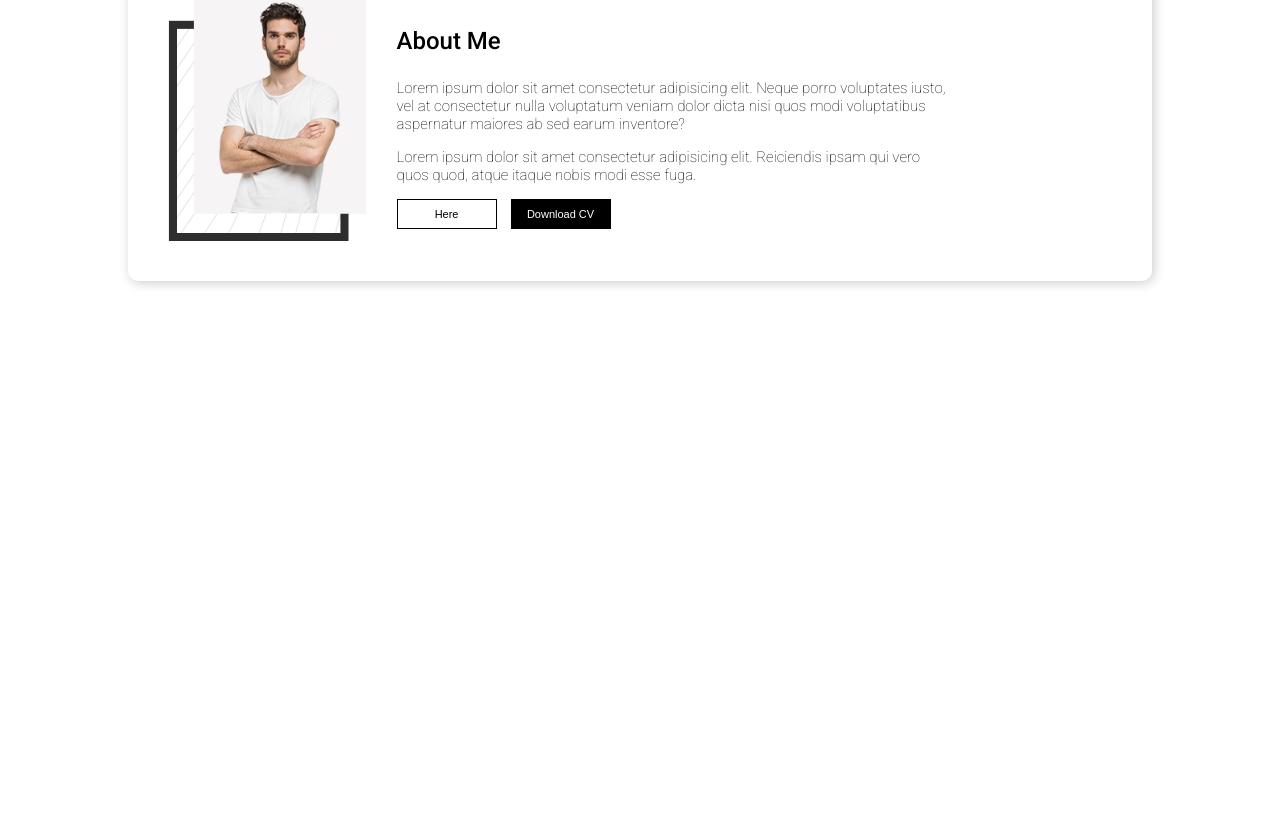
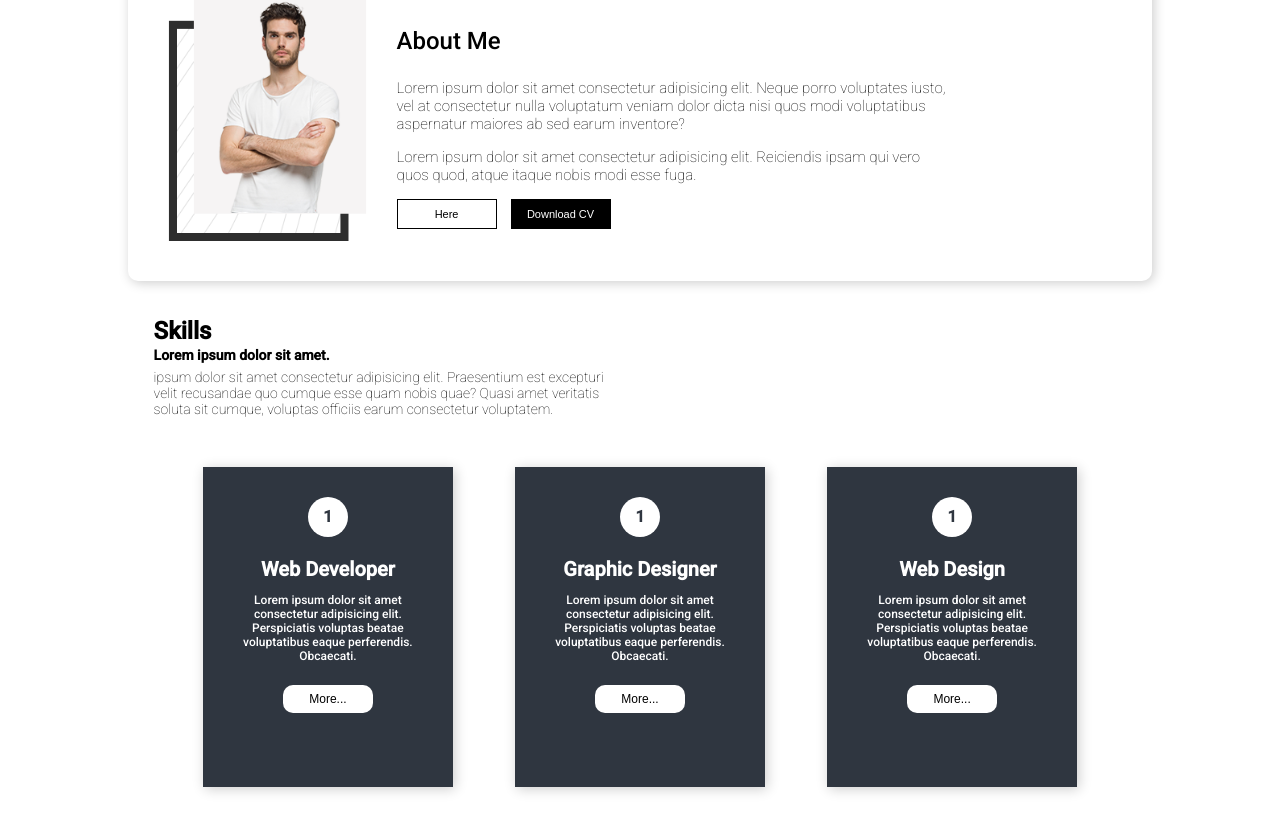
Before and after one commit to yudiyahrian/Web-Portofolio, a plain HTML site: page index.html in a window 1280 px wide. Shown: the part 561-1392 px from the top of the page. Before the commit the page ends 862 px from the top, so only its background shows below. Drawn offline with Linux system fonts and the light colour scheme.

Commit message:
Membuat Skills

```diff
--- a/css/style.css
+++ b/css/style.css
@@ -143,3 +143,93 @@ body{
     margin-right: 10px;
     color: white;
 }
+
+.text-skill{
+    margin-left: 12%;
+    margin-top: 50px;
+    line-height: 0px;
+    width: 450px;
+}
+
+.text-skill p:first-child{
+    font-size: 24px;
+    line-height: 0px;
+    font-weight: 700;
+}
+
+.text-skill p:nth-child(2){
+    font-size: 14px;
+    font-weight: bold;
+}
+
+.text-skill p:nth-child(3){
+    font-size: 14px;
+    line-height: normal;
+    font-weight: 100;
+}
+
+.card-skill{
+    display: flex;
+    width: 78%;
+    margin: 50px auto;
+    justify-content: space-evenly;
+
+}
+
+.skill-1,
+.skill-2,
+.skill-3{
+    width: 250px;
+    height: 320px;
+    background-color: #2f3640;
+    display: flex;
+    flex-direction: column;
+    align-items: center;
+    padding: 30px 20px;
+    box-sizing: border-box;
+    text-align: center;
+    box-shadow: 2px 2px 12px rgba(0, 0, 0, 0.2);
+}
+
+.skill-1 div,
+.skill-2 div,
+.skill-3 div{
+    width: 40px;
+    height: 40px;
+    background-color: white;
+    border-radius: 50%;
+    display: flex;
+    justify-content: center;
+    align-items: center;
+    font-weight: bold;
+    color: #2f3640;
+}
+
+.skill-1 p:first-of-type,
+.skill-3 p:first-of-type,
+.skill-2 p:first-of-type{
+    font-size: 20px;
+    color: white;
+    font-weight: bold;
+    margin-top: 20px;
+    margin-bottom: 0;
+}
+
+.skill-1 p:nth-last-child(2),
+.skill-2 p:nth-last-child(2),
+.skill-3 p:nth-last-child(2){
+    font-size: 12px;
+    color: white;
+}
+
+.skill-1 button,
+.skill-2 button,
+.skill-3 button{
+    width: 90px;
+    height: 28px;
+    border-radius: 10px;
+    background-color: white;
+    border: none;
+    font-size: 12px;
+    margin-top: 10px;
+}
--- a/index.html
+++ b/index.html
@@ -60,5 +60,39 @@
         </div>
     </div>
 
+    <!-- skill -->
+
+    <div class="text-skill">
+        <P>Skills</P>
+        <p>Lorem ipsum dolor sit amet.</p>
+        <p>ipsum dolor sit amet consectetur adipisicing elit. Praesentium est excepturi velit recusandae quo cumque esse quam nobis quae? Quasi amet veritatis soluta sit cumque, voluptas officiis earum consectetur voluptatem.</p>
+    </div>
+
+    <div class="card-skill">
+        <div class="skill-1">
+            <div>1</div>
+            <p>Web Developer</p>
+            <p>Lorem ipsum dolor sit amet consectetur adipisicing elit. Perspiciatis voluptas beatae voluptatibus eaque perferendis. Obcaecati.</p>
+
+            <button>More...</button>
+        </div>
+
+        <div class="skill-2">
+            <div>1</div>
+            <p>Graphic Designer</p>
+            <p>Lorem ipsum dolor sit amet consectetur adipisicing elit. Perspiciatis voluptas beatae voluptatibus eaque perferendis. Obcaecati.</p>
+
+            <button>More...</button>
+        </div>
+
+        <div class="skill-3">
+            <div>1</div>
+            <p>Web Design</p>
+            <p>Lorem ipsum dolor sit amet consectetur adipisicing elit. Perspiciatis voluptas beatae voluptatibus eaque perferendis. Obcaecati.</p>
+
+            <button>More...</button>
+        </div>
+    </div>
+
 </body>
 </html>
```
